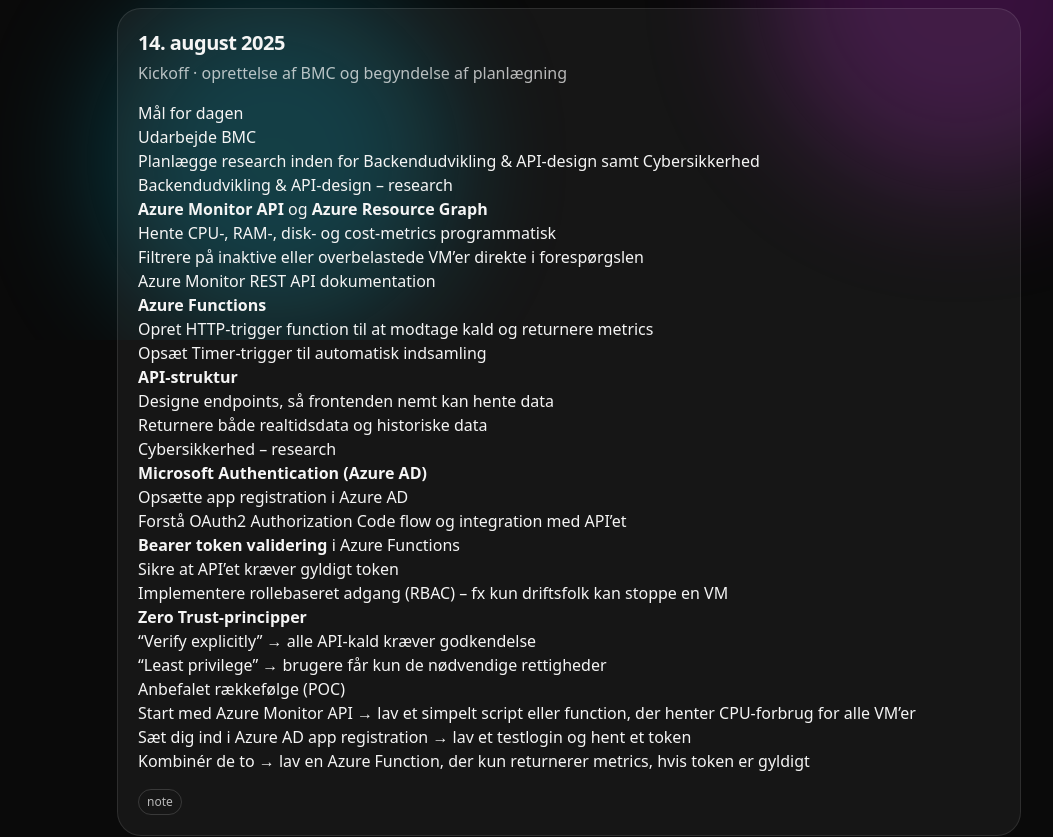
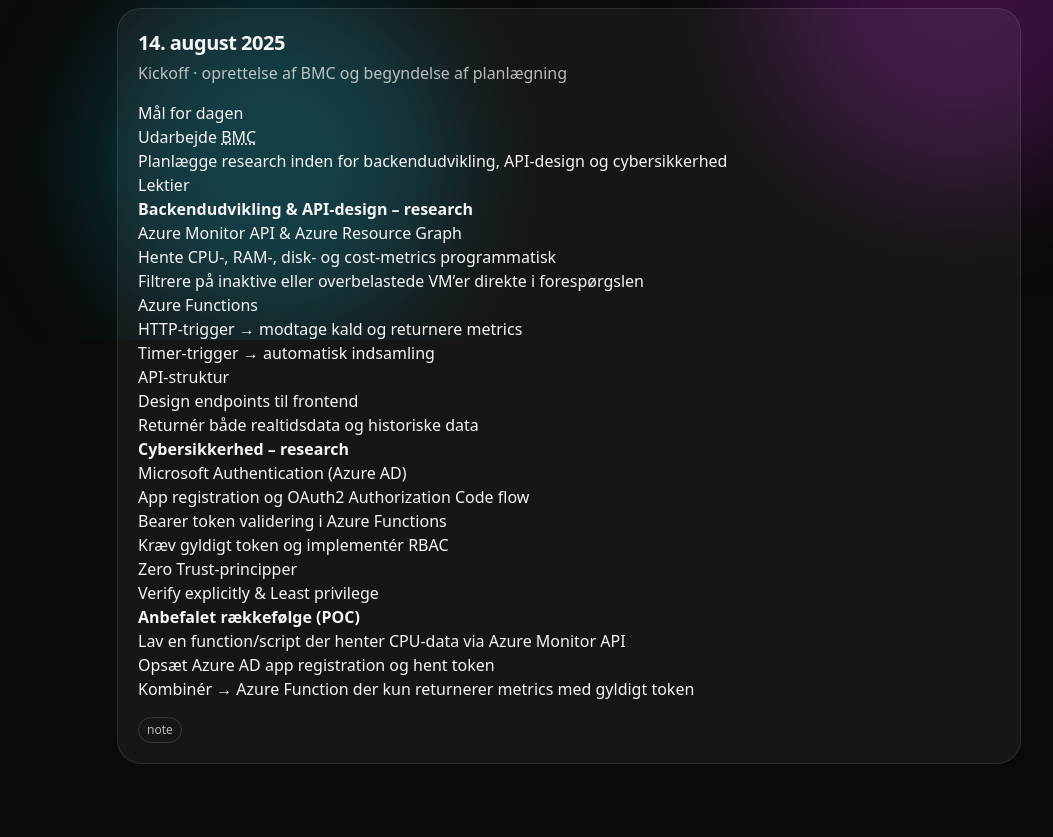
Before and after one commit to Archew/Portfolio, a plain HTML site: page 4SemesterProjekt.html in a window 1280 px wide. Shown: the part 460-1297 px from the top of the page, without its empty margins (227-1280 px from the left). Drawn offline with nearby package versions, Linux system fonts and the light colour scheme.

Commit message:
Update 4SemesterProjekt.html

```diff
--- a/4SemesterProjekt.html
+++ b/4SemesterProjekt.html
@@ -78,63 +78,61 @@
       <h2 class="text-xl font-semibold tracking-tight">14. august 2025</h2>
       <p class="mt-1 text-white/70">Kickoff · oprettelse af BMC og begyndelse af planlægning</p>
     </header>
+
     <div class="mt-4 prose prose-invert max-w-none">
       <h3>Mål for dagen</h3>
       <ul>
-        <li>Udarbejde BMC</li>
-        <li>Planlægge research inden for Backendudvikling &amp; API-design samt Cybersikkerhed</li>
+        <li>Udarbejde <abbr title="Business Model Canvas">BMC</abbr></li>
+        <li>Planlægge research inden for backendudvikling, API-design og cybersikkerhed</li>
       </ul>
 
-      <h3>Backendudvikling &amp; API-design – research</h3>
+      <h3>Lektier</h3>
+      <p><strong>Backendudvikling &amp; API-design – research</strong></p>
       <ul>
-        <li><strong>Azure Monitor API</strong> og <strong>Azure Resource Graph</strong>
+        <li><a href="https://learn.microsoft.com/rest/api/monitor/" target="_blank" rel="noopener">Azure Monitor API</a> &amp; Azure Resource Graph
           <ul>
             <li>Hente CPU-, RAM-, disk- og cost-metrics programmatisk</li>
             <li>Filtrere på inaktive eller overbelastede VM’er direkte i forespørgslen</li>
-            <li><a href="https://learn.microsoft.com/rest/api/monitor/" target="_blank">Azure Monitor REST API dokumentation</a></li>
           </ul>
         </li>
-        <li><strong>Azure Functions</strong>
+        <li>Azure Functions
           <ul>
-            <li>Opret HTTP-trigger function til at modtage kald og returnere metrics</li>
-            <li>Opsæt Timer-trigger til automatisk indsamling</li>
+            <li>HTTP-trigger → modtage kald og returnere metrics</li>
+            <li>Timer-trigger → automatisk indsamling</li>
           </ul>
         </li>
-        <li><strong>API-struktur</strong>
+        <li>API-struktur
           <ul>
-            <li>Designe endpoints, så frontenden nemt kan hente data</li>
-            <li>Returnere både realtidsdata og historiske data</li>
+            <li>Design endpoints til frontend</li>
+            <li>Returnér både realtidsdata og historiske data</li>
           </ul>
         </li>
       </ul>
 
-      <h3>Cybersikkerhed – research</h3>
+      <p><strong>Cybersikkerhed – research</strong></p>
       <ul>
-        <li><strong>Microsoft Authentication (Azure AD)</strong>
+        <li>Microsoft Authentication (Azure AD)
           <ul>
-            <li>Opsætte app registration i Azure AD</li>
-            <li>Forstå OAuth2 Authorization Code flow og integration med API’et</li>
+            <li>App registration og OAuth2 Authorization Code flow</li>
           </ul>
         </li>
-        <li><strong>Bearer token validering</strong> i Azure Functions
+        <li>Bearer token validering i Azure Functions
           <ul>
-            <li>Sikre at API’et kræver gyldigt token</li>
-            <li>Implementere rollebaseret adgang (RBAC) – fx kun driftsfolk kan stoppe en VM</li>
+            <li>Kræv gyldigt token og implementér RBAC</li>
           </ul>
         </li>
-        <li><strong>Zero Trust-principper</strong>
+        <li>Zero Trust-principper
           <ul>
-            <li>“Verify explicitly” → alle API-kald kræver godkendelse</li>
-            <li>“Least privilege” → brugere får kun de nødvendige rettigheder</li>
+            <li>Verify explicitly &amp; Least privilege</li>
           </ul>
         </li>
       </ul>
 
-      <h3>Anbefalet rækkefølge (POC)</h3>
+      <p><strong>Anbefalet rækkefølge (POC)</strong></p>
       <ol>
-        <li>Start med Azure Monitor API → lav et simpelt script eller function, der henter CPU-forbrug for alle VM’er</li>
-        <li>Sæt dig ind i Azure AD app registration → lav et testlogin og hent et token</li>
-        <li>Kombinér de to → lav en Azure Function, der kun returnerer metrics, hvis token er gyldigt</li>
+        <li>Lav en function/script der henter CPU-data via Azure Monitor API</li>
+        <li>Opsæt Azure AD app registration og hent token</li>
+        <li>Kombinér → Azure Function der kun returnerer metrics med gyldigt token</li>
       </ol>
     </div>
 
```
